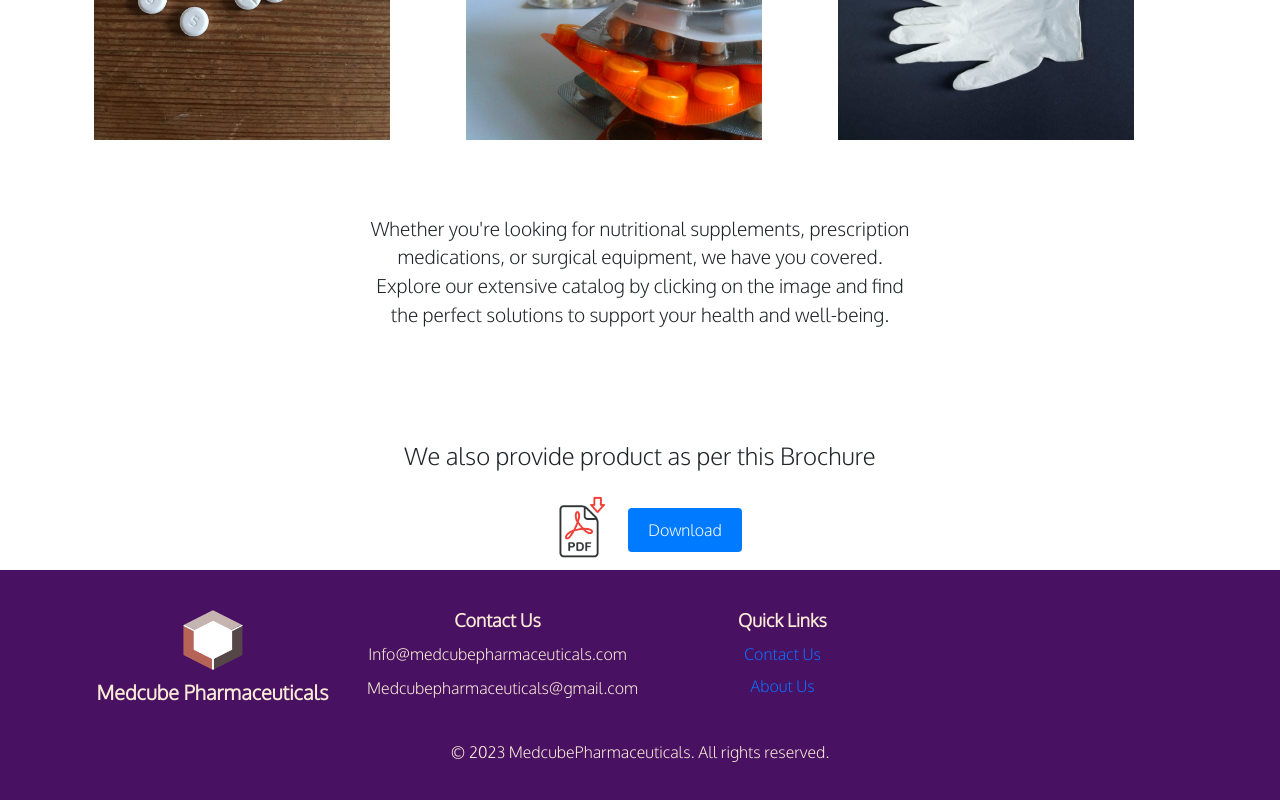
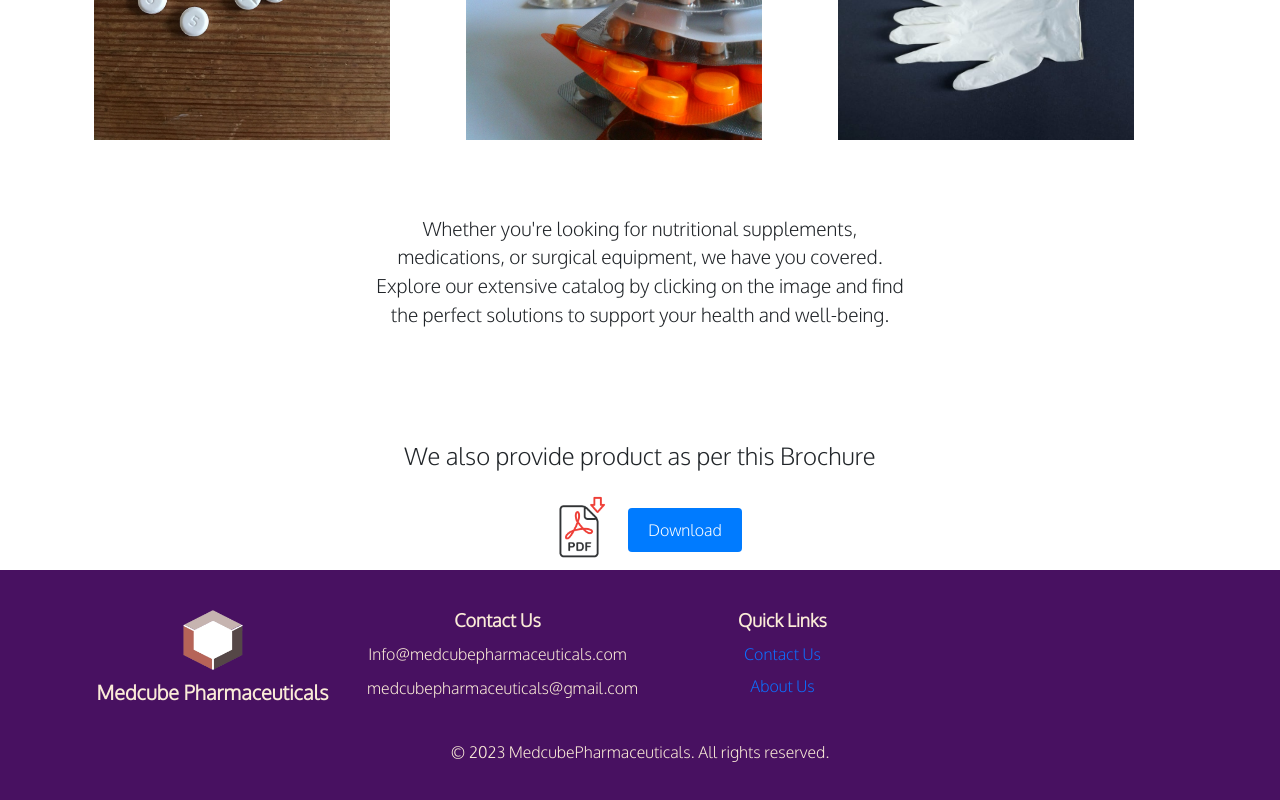
Before and after one commit to MilanPatel2003/medcubePharma, a React (Create React App) app: page / in a window 1280 px wide. Shown: the part 1022-1822 px from the top of the page. Built offline with nearby package versions, Linux system fonts and the light colour scheme.

Commit message:
small chng

```diff
--- a/src/components/inc/footer.js
+++ b/src/components/inc/footer.js
@@ -25,7 +25,7 @@ function Footer() {
               </li>
               <li>
 
-              Medcubepharmaceuticals@gmail.com
+              medcubepharmaceuticals@gmail.com
               </li>
             </ul>
           </div>
--- a/src/components/inc/hero.js
+++ b/src/components/inc/hero.js
@@ -32,7 +32,7 @@ function Hero() {
           <p className="para">
 
             "Your Trusted Source for Third-Party Pharma Manufacturing" We
-            provide <strong className="fw-bold">WHO-GMP Certified</strong>
+            provide <strong className="fw-bold">WHO-GMP Certified </strong>
             third-party manufacturing services at the best and competitive
             rates. With our state-of-the-art facilities and experienced team, we
             deliver high-quality pharmaceutical products for your business.
--- a/src/components/inc/segment.js
+++ b/src/components/inc/segment.js
@@ -64,7 +64,7 @@ function Segment() {
       <section className="py-5 text-center">
         <div className="row py-lg-5">
           <div className="col-lg-6 col-md-8 mx-auto">
-            <p className="fw-light para-segment">Whether you're looking for nutritional supplements, prescription medications, or surgical equipment, we have you covered. Explore our extensive catalog by clicking on the image and find the perfect solutions to support your health and well-being.</p>
+            <p className="fw-light para-segment">Whether you're looking for nutritional supplements, medications, or surgical equipment, we have you covered. Explore our extensive catalog by clicking on the image and find the perfect solutions to support your health and well-being.</p>
           </div>
         </div>
       </section>
```
